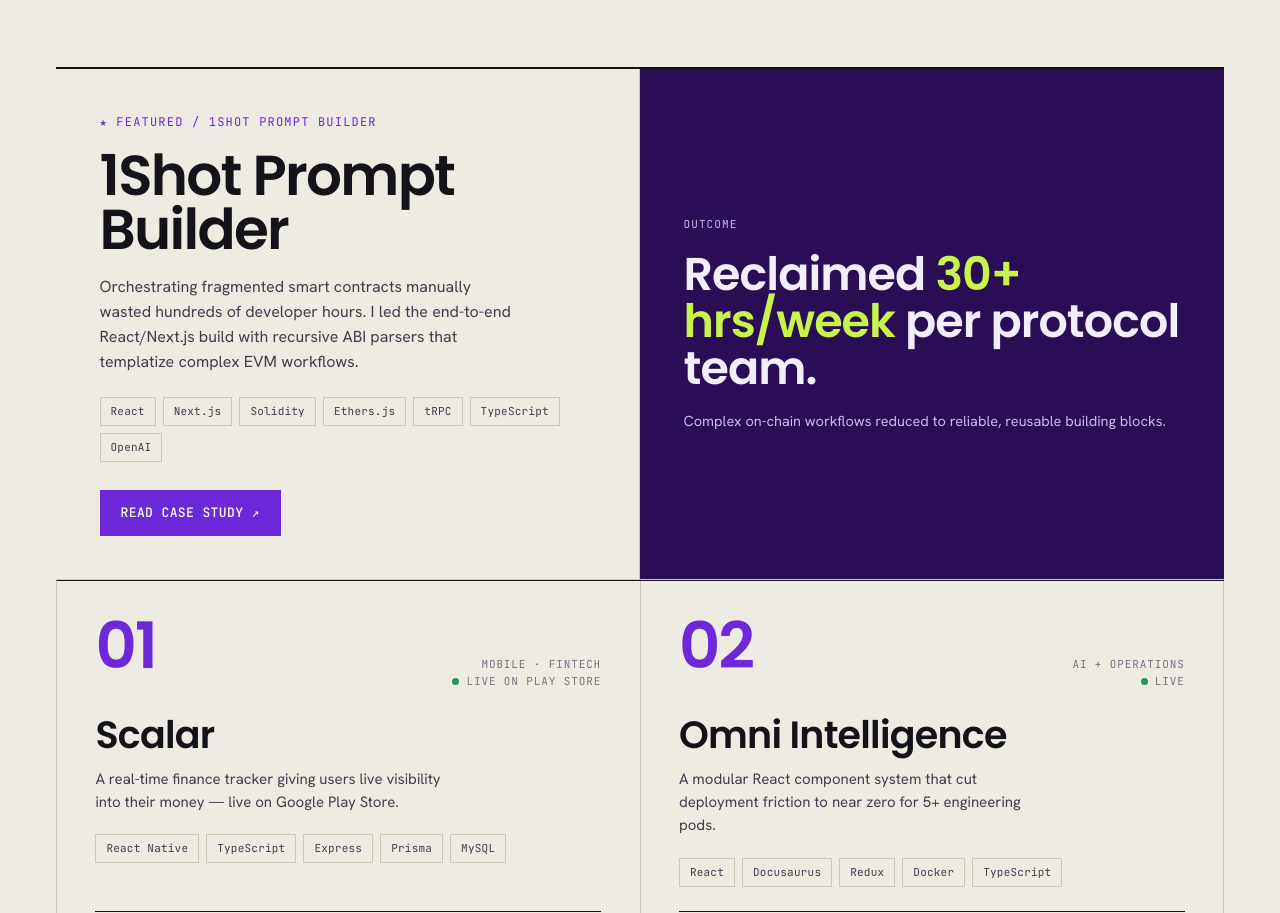
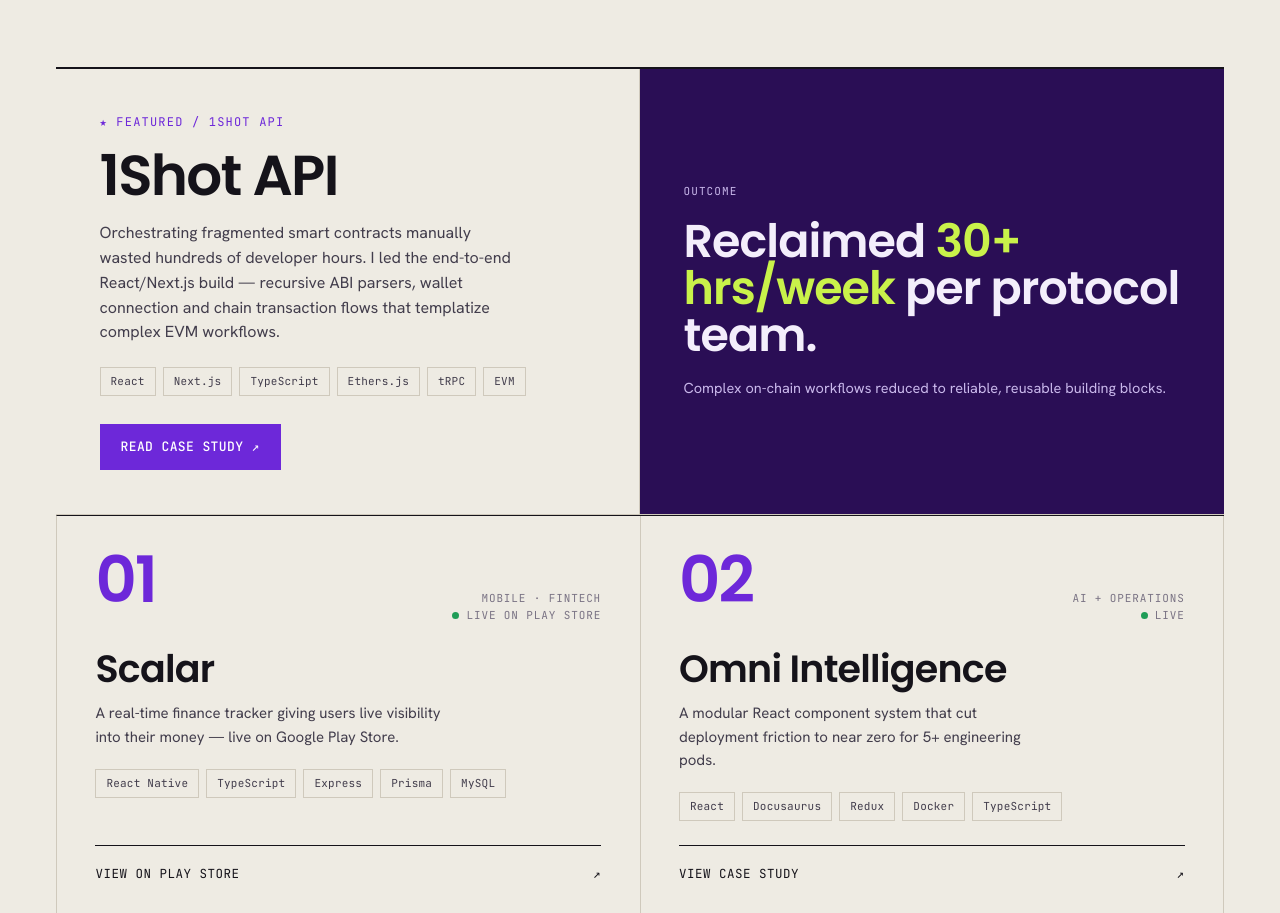
Before and after one commit to atikmahbub/portfolio-2025, a Next.js app: page / in a window 1280 px wide. Shown: the part 4696-5609 px from the top of the page. Built offline with nearby package versions, Linux system fonts and the light colour scheme.

Commit message:
fix: update project title and description for 1Shot API in ProjectsSection

```diff
--- a/src/components/sections/ProjectsSection.tsx
+++ b/src/components/sections/ProjectsSection.tsx
@@ -92,15 +92,16 @@
         {/* Featured */}
         <div className="featured reveal">
           <div className="f-l">
-            <div className="f-num">★ Featured / 1Shot Prompt Builder</div>
-            <h3>1Shot Prompt Builder</h3>
+            <div className="f-num">★ Featured / 1Shot API</div>
+            <h3>1Shot API</h3>
             <p>
               Orchestrating fragmented smart contracts manually wasted hundreds of
-              developer hours. I led the end-to-end React/Next.js build with recursive
-              ABI parsers that templatize complex EVM workflows.
+              developer hours. I led the end-to-end React/Next.js build — recursive ABI
+              parsers, wallet connection and chain transaction flows that templatize
+              complex EVM workflows.
             </p>
             <div className="chips">
-              {["React", "Next.js", "Solidity", "Ethers.js", "tRPC", "TypeScript", "OpenAI"].map(
+              {["React", "Next.js", "TypeScript", "Ethers.js", "tRPC", "EVM"].map(
                 (c) => (
                   <span className="chip" key={c}>
                     {c}
```
